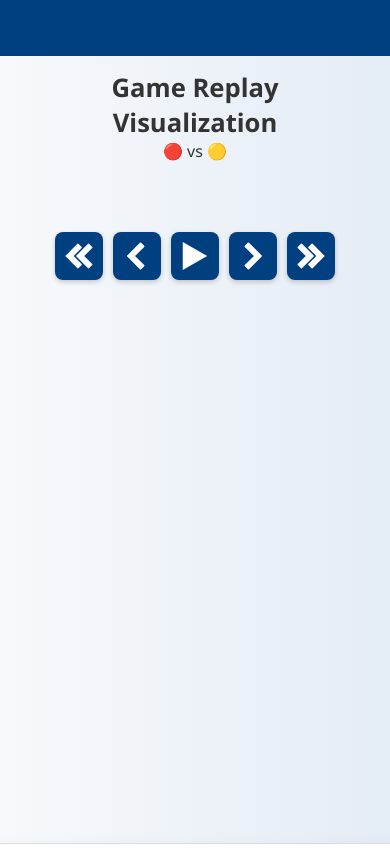
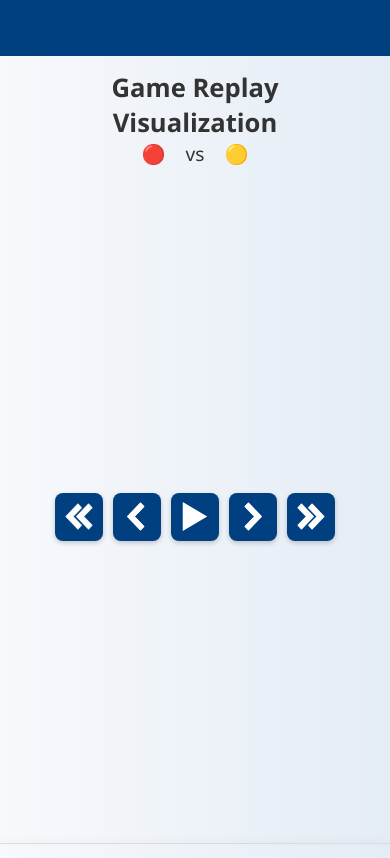
Before and after one commit to Bastien-Gaffet/Robot_J4_Website, a plain HTML site: page frontend/replay.html in a window 390 px wide. Drawn offline with Linux system fonts and the light colour scheme; no server answers.

Commit message:
Css and responsivity

```diff
--- a/frontend/css/global.css
+++ b/frontend/css/global.css
@@ -304,13 +304,18 @@ footer {
   left: 0;
   right: 0;
   z-index: 999;
-  display: flex;
   align-items: center;
   justify-content: space-between;
+  transition: transform 0.3s ease;
 }
 
 body.no-top-padding .top-mobile-navbar {
   display: none !important;
+}
+
+.top-mobile-navbar.hide-nav {
+  transform: translateY(-100%);
+  transition: transform 0.3s ease;
 }
 
 .top-nav-inner {
--- a/frontend/css/replay.css
+++ b/frontend/css/replay.css
@@ -57,6 +57,15 @@ th, td {
 
 .cell.yellow {
   background: yellow;
+}
+
+#players-display {
+  display: flex;
+  gap: 20px;
+  font-size: 1.2rem;
+  margin-bottom: 15px;
+  justify-content: center;
+  align-items: center;
 }
 
 button#precedent:hover,
@@ -200,7 +209,14 @@ button#playpause:disabled {
 }
 
 #grid {
-  flex-grow: 1;
+  margin: 0 auto;
+}
+
+#centered-block {
+  display: flex;
+  flex-direction: column;
+  align-items: center;
+  gap: 15px;
 }
 
 @media (max-width: 767px) {
@@ -209,19 +225,24 @@ button#playpause:disabled {
   }
 
   .replay-container {
+    display: flex;
+    justify-content: center;
+    align-items: center;
     flex-direction: column;
-    align-items: center;
-    text-align: center;
+    min-height: calc(100vh - 200px); /* hauteur ajustée hors titre et pseudos */
   }
 
-  .legend {
-    flex-direction: row;
-    gap: 20px;
-    min-width: auto;
+  #centered-block {
+    display: flex;
+    flex-direction: column;
     justify-content: center;
+    gap: 15px;
+    align-items: center;
   }
 
   #grid {
+    margin-top: auto;
+    margin-bottom: auto;
     align-items: center;
   }
 }
--- a/frontend/js/global.js
+++ b/frontend/js/global.js
@@ -1,7 +1,8 @@
 //source code javascript
 //scripts.js
 document.addEventListener("DOMContentLoaded", function () {
-    var nav = document.querySelector("nav");
+    var nav = document.querySelector(".navbar");
+    var topMobileNav = document.querySelector(".top-mobile-navbar");
     var footer = document.querySelector("footer");
     var lastScrollTop = 0;
     var scrollThreshold = 300; // Nombre de pixels apres lequel les barres disparaissent
@@ -12,15 +13,17 @@ document.addEventListener("DOMContentLoaded", function () {
         if (scrollTop > lastScrollTop) {
             // Defilement vers le bas
             nav.classList.add("hide-nav");
+            topMobileNav.classList.add("hide-nav");
         } else {
             // Defilement vers le haut
             nav.classList.remove("hide-nav");
+            topMobileNav.classList.remove("hide-nav");
         }
     } else {
         // En haut de la page ou avant d'atteindre le seuil
         nav.classList.remove("hide-nav");
-        }
-
+        topMobileNav.classList.remove("hide-nav");
+    }
         lastScrollTop = scrollTop <= 0 ? 0 : scrollTop; // Pour les appareils mobiles ou pour eviter les valeurs negatives
     });
 });
--- a/frontend/js/replay.js
+++ b/frontend/js/replay.js
@@ -332,6 +332,8 @@ async function main() {
               highlightWinningCells();
               if (winningCells.length > 0) {
                 showPopup(getWinnerText());
+              } else if (isDraw()) {
+                showPopup("Draw!", true);
               }
             }
           }
@@ -385,9 +387,10 @@ async function main() {
           isPlaying = false;
           playPauseImg.src = "images/svg/play.svg";
           playPauseImg.alt = "Play";
-          highlightWinningCells();
           if (winningCells.length > 0) {
             showPopup(getWinnerText());
+          } else if (isDraw()) {
+            showPopup("Draw!", true);
           }
         }
       }
@@ -423,6 +426,8 @@ async function main() {
       highlightWinningCells();
       if (winningCells.length > 0) {
         showPopup(getWinnerText());
+      } else if (isDraw()) {
+        showPopup("Draw!", true);
       }
     });
 
--- a/frontend/replay.html
+++ b/frontend/replay.html
@@ -21,17 +21,15 @@
 
   <!-- Mobile top-navigation bar -->
   <div id="top-mobile-navbar" class="top-mobile-navbar"></div>
-
   <h1>Game Replay Visualization</h1>
   <p id="grid-message" class="grid-message hidden">Aucune partie spécifiée</p>
-  <div id="replay-container" class="replay-container">
     <div id="players-display">
     <span class="red">🔴 <span id="red-player-name"></span></span> vs
     <span class="yellow">🟡 <span id="yellow-player-name"></span></span>
   </div>
+  <div id="replay-container" class="replay-container">
+    <div id="centered-block">
     <div id="grid"></div>
-  </div>
-
       <div id="controls">
       <button id="rewind" aria-label="Rewind">
         <img src="images/svg/arrow-left-double.svg" alt="Rewind">
@@ -48,6 +46,7 @@
       <button id="end" aria-label="End">
         <img src="images/svg/arrow-right-double.svg" alt="End">
       </button>
+    </div>
   </div>
 
   <!-- Popup personnalisé -->
```
Also changed, not shown: frontend/play-online.html (deleted, +0 -39 lines). Lines whose indentation alone changed are shown as unchanged.
